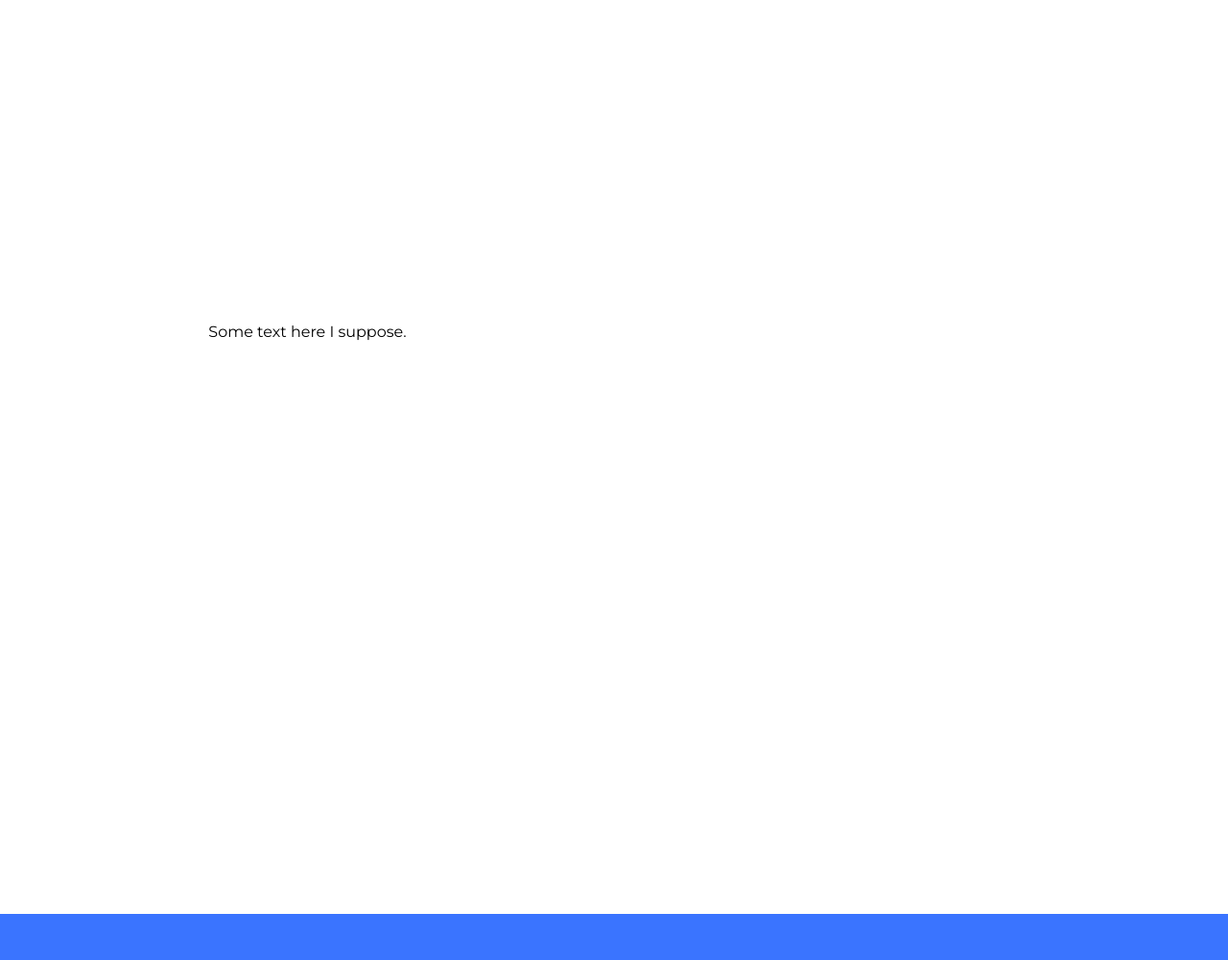
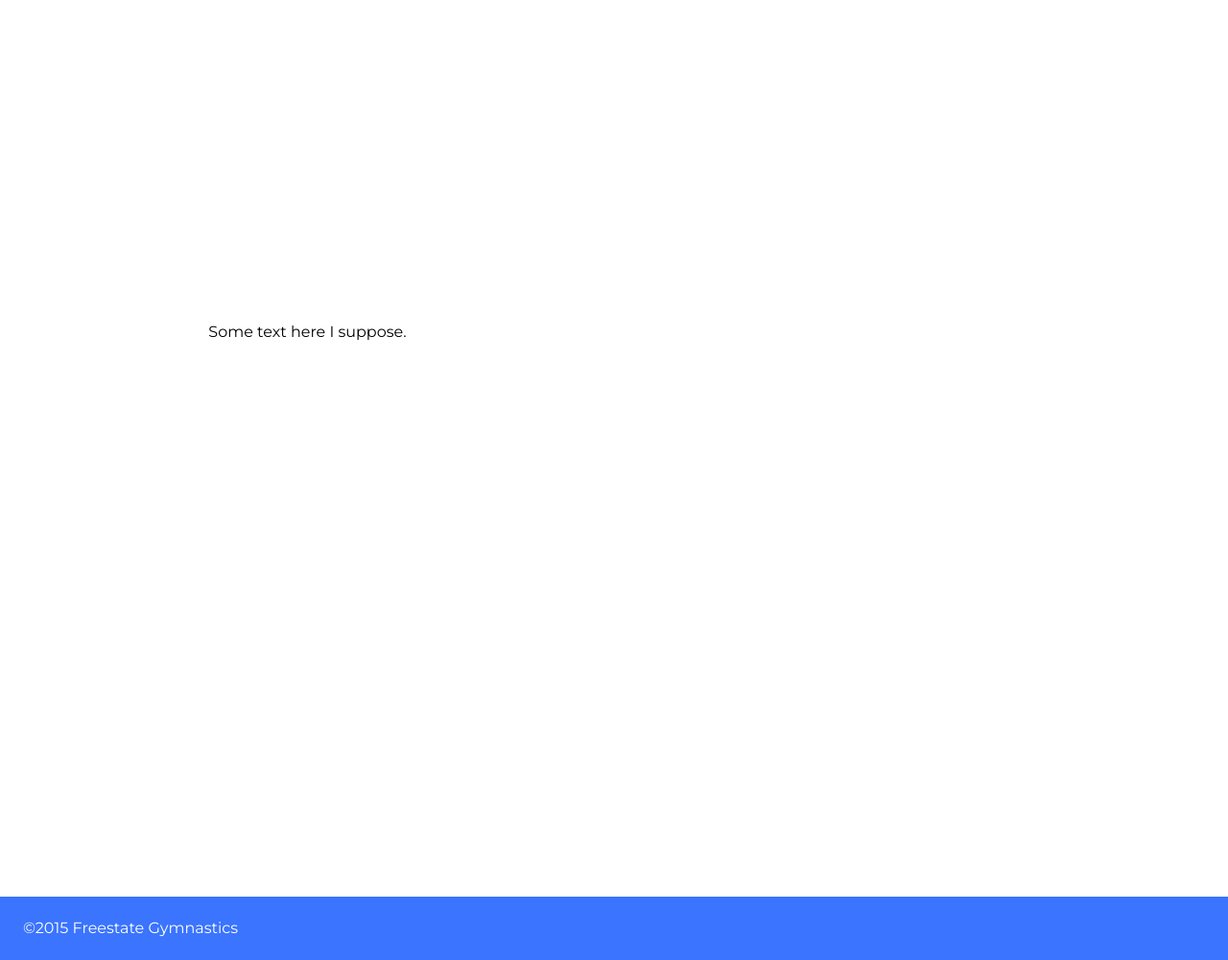
Before and after one commit to bzle/freestate, a Jekyll site: the page built from index.html, in a window 1280 px wide. Shown: the whole page at 96% size. Built offline with Jekyll 4.4.1, drawn with Linux system fonts in a browser that asks for light colours; nearby versions of some CDN libraries.

Commit message:
Updated '_includes/footer.html' via CloudCannon

```diff
--- a/_includes/footer.html
+++ b/_includes/footer.html
@@ -1,3 +1,3 @@
 <footer>
-    <div class="footer__copyright editable">{{ site.footer_text }}</div>
+    <div class="footer__copyright editable">&copy;2015 Freestate Gymnastics</div>
 </footer>
```
